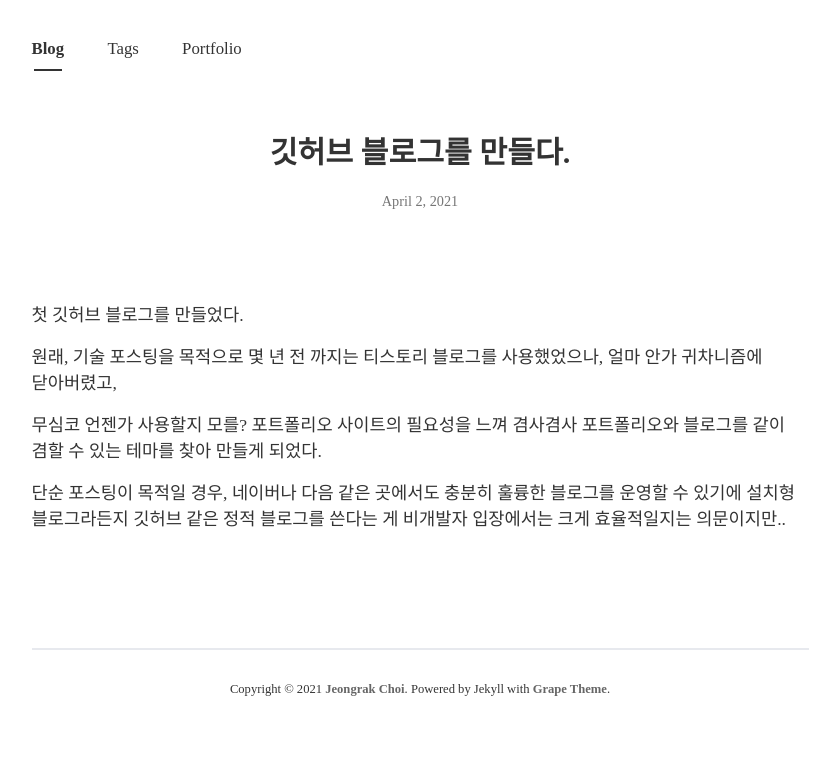
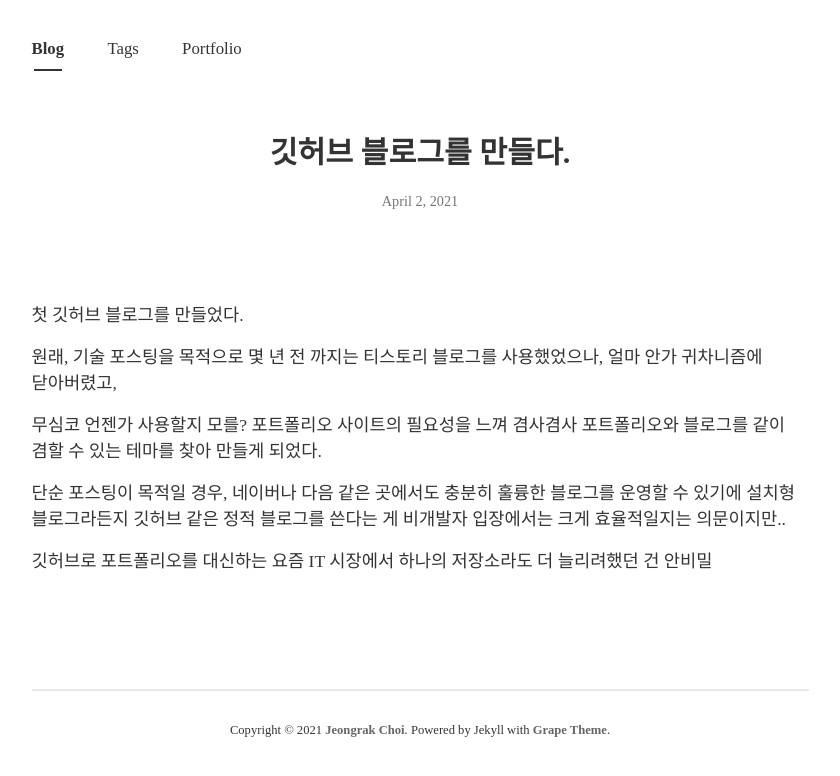
Before and after one commit to JeongrakChoi/JeongrakChoi.github.io, a Jekyll site: the page built from _posts/2021-04-02-intro.md, in a window 1280 px wide. Shown: the top 776 px of the page, without its empty margins (220-1060 px from the left). Built offline with Jekyll 4.4.1, drawn with Linux system fonts in a browser that asks for light colours; nearby versions of some CDN libraries; some web fonts are replaced; comment, search, counter and statistics services are not loaded.

Commit message:
Update 2021-04-02-intro.md

```diff
--- a/_posts/2021-04-02-intro.md
+++ b/_posts/2021-04-02-intro.md
@@ -22,3 +22,6 @@ comments : true
 설치형 블로그라든지 깃허브 같은 정적 블로그를 쓴다는 게
 비개발자 입장에서는 크게 효율적일지는 의문이지만..
 <br>
+
+깃허브로 포트폴리오를 대신하는 요즘 IT 시장에서
+하나의 저장소라도 더 늘리려했던 건 안비밀
```
